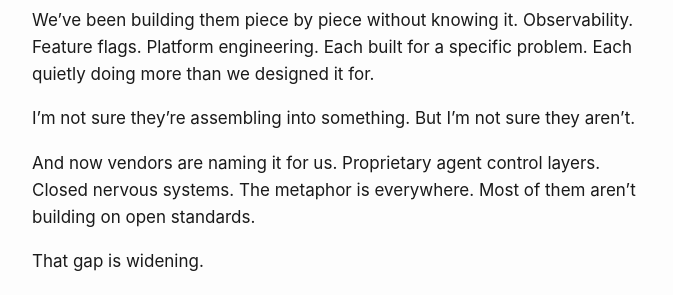
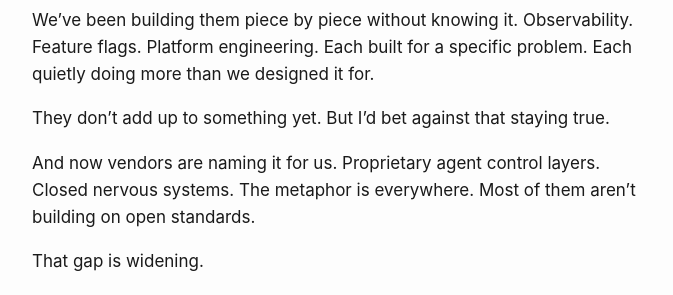
Before and after one commit to aepfli/aepfli.github.io, a Jekyll site: the page built from _posts/2026-06-08-We-Dont-Build-Software-Anymore.md, in a window 1280 px wide. Shown: the part 1117-1412 px from the top of the page, without its empty margins (302-975 px from the left). Built offline with Jekyll 4.4.1, drawn with Linux system fonts in a browser that asks for light colours.

Commit message:
Reword closing uncertainty line in blog post
Co-Authored-By: Claude Opus 4.8 (1M context) <noreply@anthropic.com>

```diff
--- a/_posts/2026-06-08-We-Dont-Build-Software-Anymore.md
+++ b/_posts/2026-06-08-We-Dont-Build-Software-Anymore.md
@@ -76,8 +76,8 @@ Platform engineering.
 Each built for a specific problem.
 Each quietly doing more than we designed it for.
 
-I'm not sure they're assembling into something.
-But I'm not sure they aren't.
+They don't add up to something yet.
+But I'd bet against that staying true.
 
 And now vendors are naming it for us.
 Proprietary agent control layers.
```
